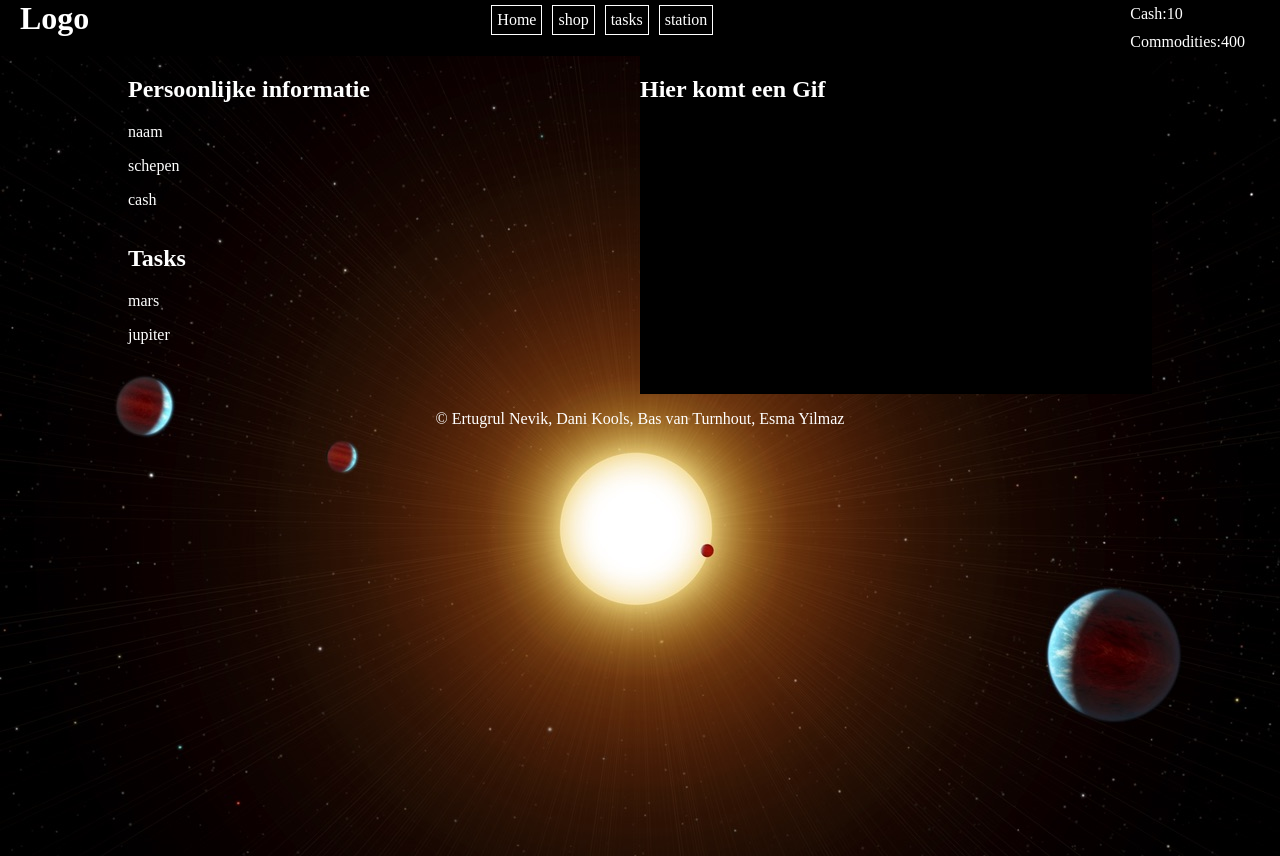
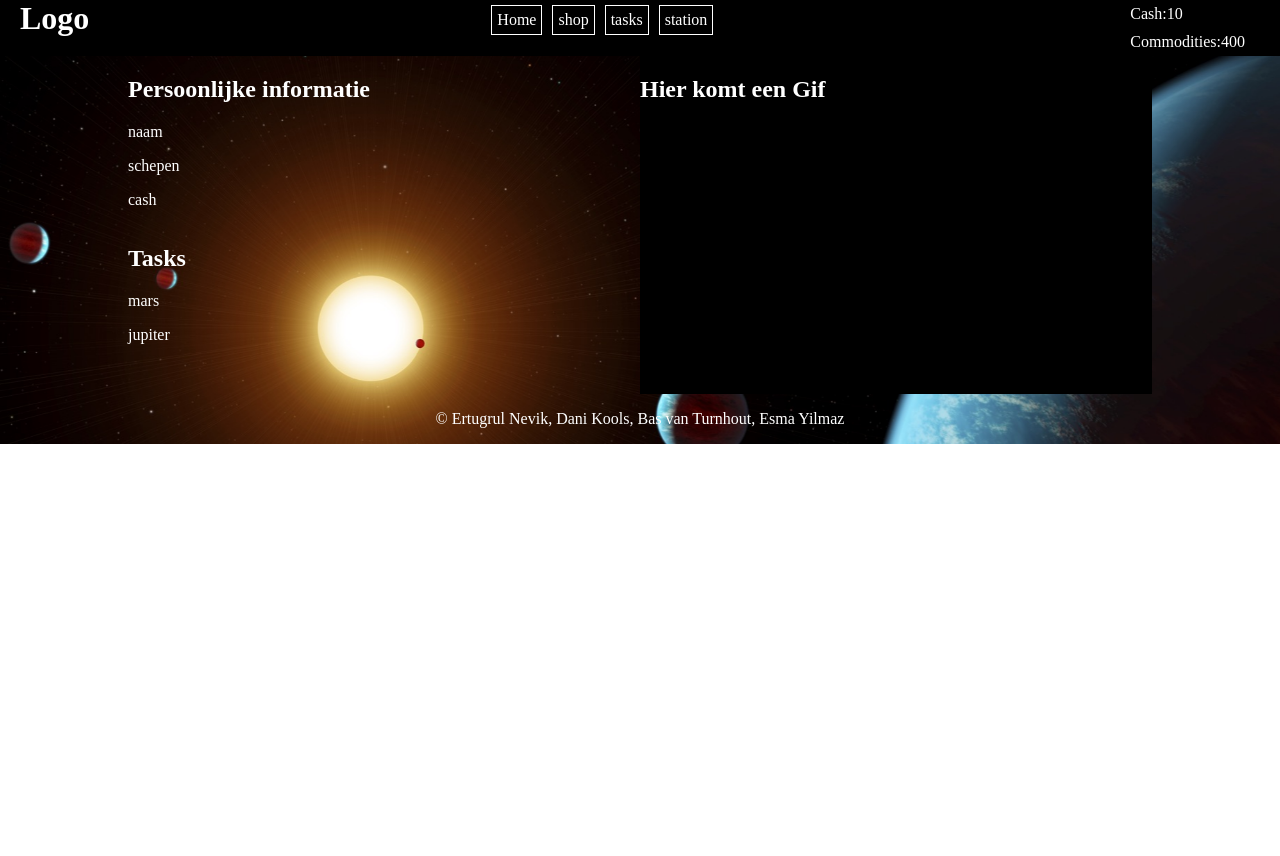
Before and after one commit to enevik/SpaceGame, a PHP site: page / in a window 1280 px wide. After the commit the page ends 444 px from the top, so only its background shows below. Run offline with PHP 8.4, Linux system fonts and the light colour scheme; data comes from the database, SQL or seed files in the repository.

Commit message:
achtergrond parallax
achtergrond scrollt nu mee naar beneden

```diff
--- a/style.css
+++ b/style.css
@@ -1,11 +1,13 @@
 html, body{
-	height: 100%;
+	min-height: 100%;
 }
 body{
 	font-size: 1em;
 	margin: 0;
 	color: #ffffff;
 }
+
+/* Header Page */
 header{
 	background-color: #000;
 }
@@ -45,9 +47,15 @@ header div{
 .commodities p{
 	margin: 5px;
 }
+
+/* main page */
 main{
-	min-height: 100%;
+	height: 100%;
 	background-image: url(Images/background.jpg);
+	background-attachment: fixed;
+	background-position: center;
+	background-repeat: no-repeat;
+	background-size: cover;
 }
 .maingrid{
 	display: grid;
```
